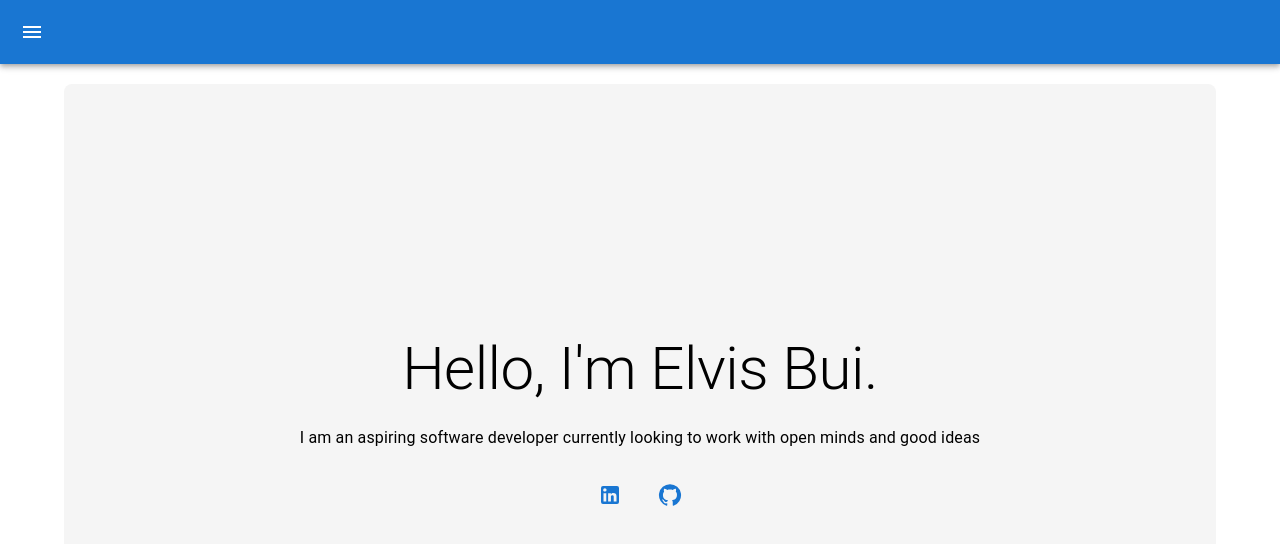
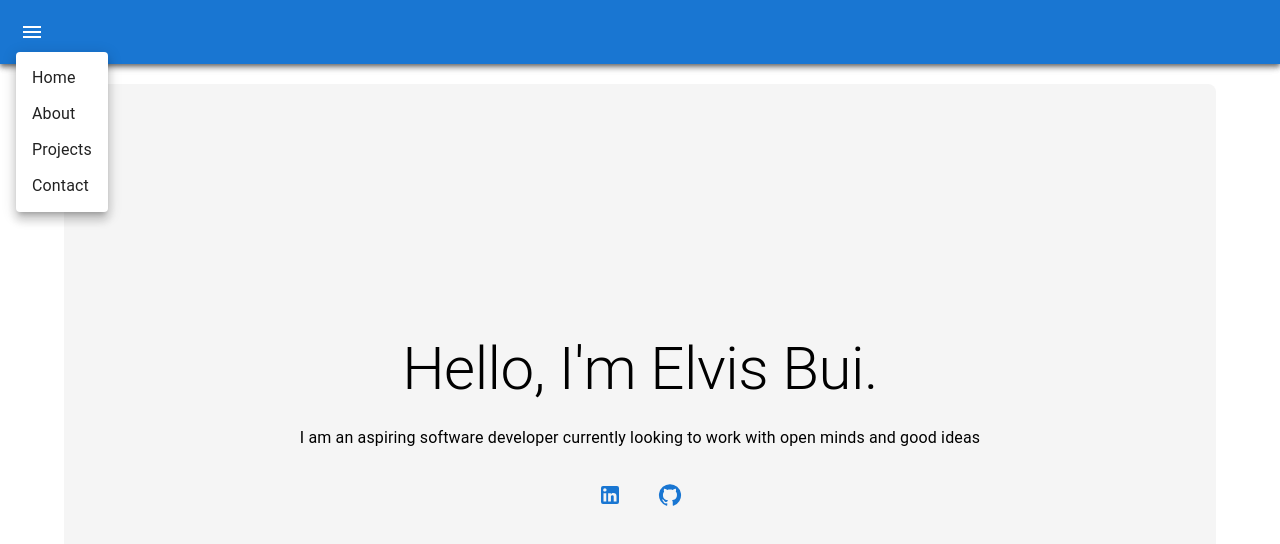
Before and after one commit to LaserCrafter/lasercrafter.github.io, a React (Create React App) app: page / in a window 1280 px wide. Both pictures are taken after a click on the button "menu". Shown: the top 544 px of the page. Built offline with nearby package versions, Linux system fonts and the light colour scheme.

Commit message:
Created working Menu Bar.

```diff
--- a/src/App.js
+++ b/src/App.js
@@ -1,20 +1,16 @@
 import React from 'react';
-import { Button, TextField, Container, Typography, AppBar, Toolbar, IconButton, Paper } from '@mui/material';
-import MenuIcon from '@mui/icons-material/Menu';
+import {Container, Typography, AppBar, IconButton } from '@mui/material';
 import Box from '@mui/material/Box'; // Ensure Box is imported
 import LinkedInIcon from '@mui/icons-material/LinkedIn';
 import GitHubIcon from '@mui/icons-material/GitHub';
 import './App.css';
+import MenuBar from './MenuBar.js'
 
 function App() {
   return (
     <div>
       <AppBar position="static">
-        <Toolbar>
-          <IconButton edge="start" color="inherit" aria-label="menu">
-            <MenuIcon />
-          </IconButton>
-        </Toolbar>
+      <MenuBar />
       </AppBar>
     <Container>
       <Box className="large-container">
--- /dev/null
+++ b/src/MenuBar.js
@@ -0,0 +1,41 @@
+import React, { useState } from 'react';
+import AppBar from '@mui/material/AppBar';
+import Toolbar from '@mui/material/Toolbar';
+import IconButton from '@mui/material/IconButton';
+import Menu from '@mui/material/Menu';
+import MenuItem from '@mui/material/MenuItem';
+import MenuIcon from '@mui/icons-material/Menu';
+
+function MenuBar() {
+  const [anchorEl, setAnchorEl] = useState(null);
+
+  const handleMenuOpen = (event) => {
+    setAnchorEl(event.currentTarget);
+  };
+
+  const handleMenuClose = () => {
+    setAnchorEl(null);
+  };
+
+  return (
+    <AppBar position="static">
+      <Toolbar>
+        <IconButton edge="start" color="inherit" aria-label="menu" onClick={handleMenuOpen}>
+          <MenuIcon />
+        </IconButton>
+        <Menu
+          anchorEl={anchorEl}
+          open={Boolean(anchorEl)}
+          onClose={handleMenuClose}
+        >
+          <MenuItem onClick={handleMenuClose}>Home</MenuItem>
+          <MenuItem onClick={handleMenuClose}>About</MenuItem>
+          <MenuItem onClick={handleMenuClose}>Projects</MenuItem>
+          <MenuItem onClick={handleMenuClose}>Contact</MenuItem>
+        </Menu>
+      </Toolbar>
+    </AppBar>
+  );
+}
+
+export default MenuBar;
```
